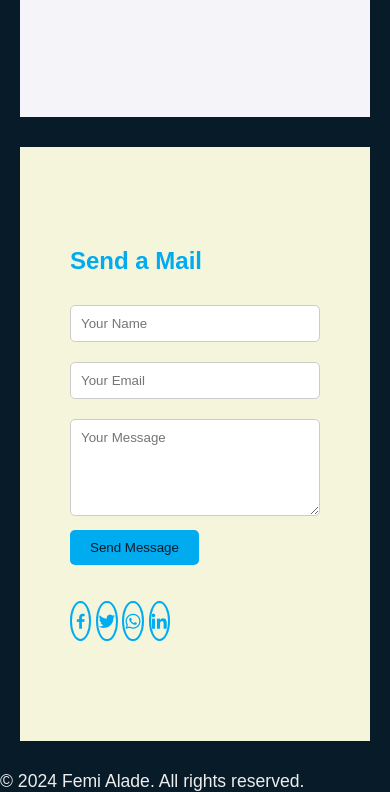
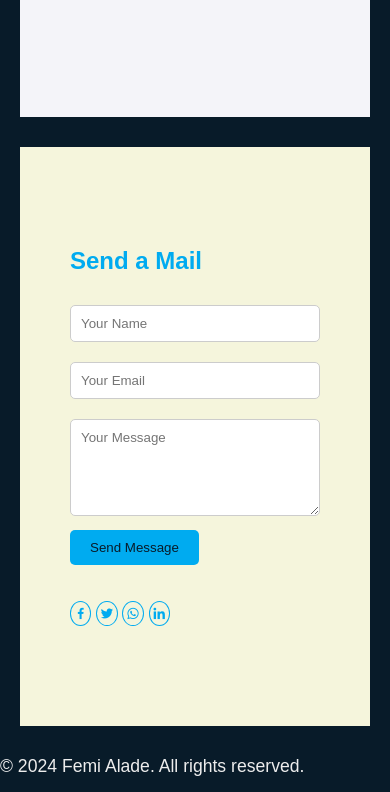
Before and after one commit to Aladenathan/portfolio, a plain HTML site: page index.html in a window 390 px wide. Shown: the part 2728-3520 px from the top of the page. Drawn offline with nearby package versions, Linux system fonts and the light colour scheme.

Commit message:
Update style.css

```diff
--- a/style.css
+++ b/style.css
@@ -50,7 +50,7 @@ body {
 }
 .navbar a {
     font-size: 18px;
-    color: #000;
+    color: #00abf0;
     text-decoration: none;
     font-weight: 500;
     margin-left: 35px;
@@ -58,7 +58,7 @@ body {
 
 .navbar a:hover,
 .navbar a.active {
-    color: #00abf0;
+    color: #000;
 }
 /* Hide the menu icon by default */
 .menu-icon {
@@ -453,7 +453,12 @@ li {
     .home-content {
         max-width: 60%;
     }
-
+    .home-sci a {
+        width: 25px;
+        height: 25px;
+        border: 1px solid #00abf0;
+        font-size: 15px;
+    }
     /* .btn-box {
         flex-direction: column;
         align-items: center;
```
